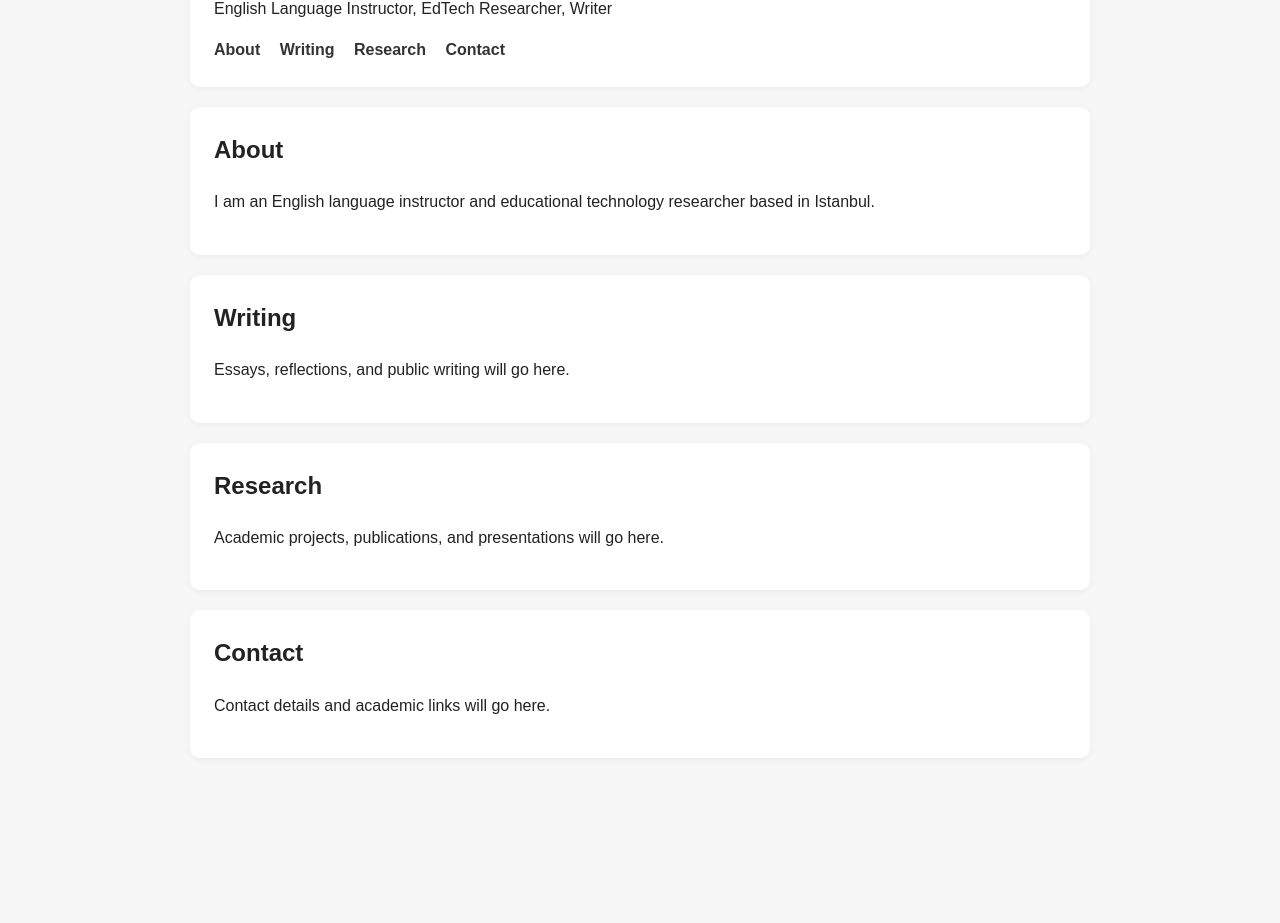
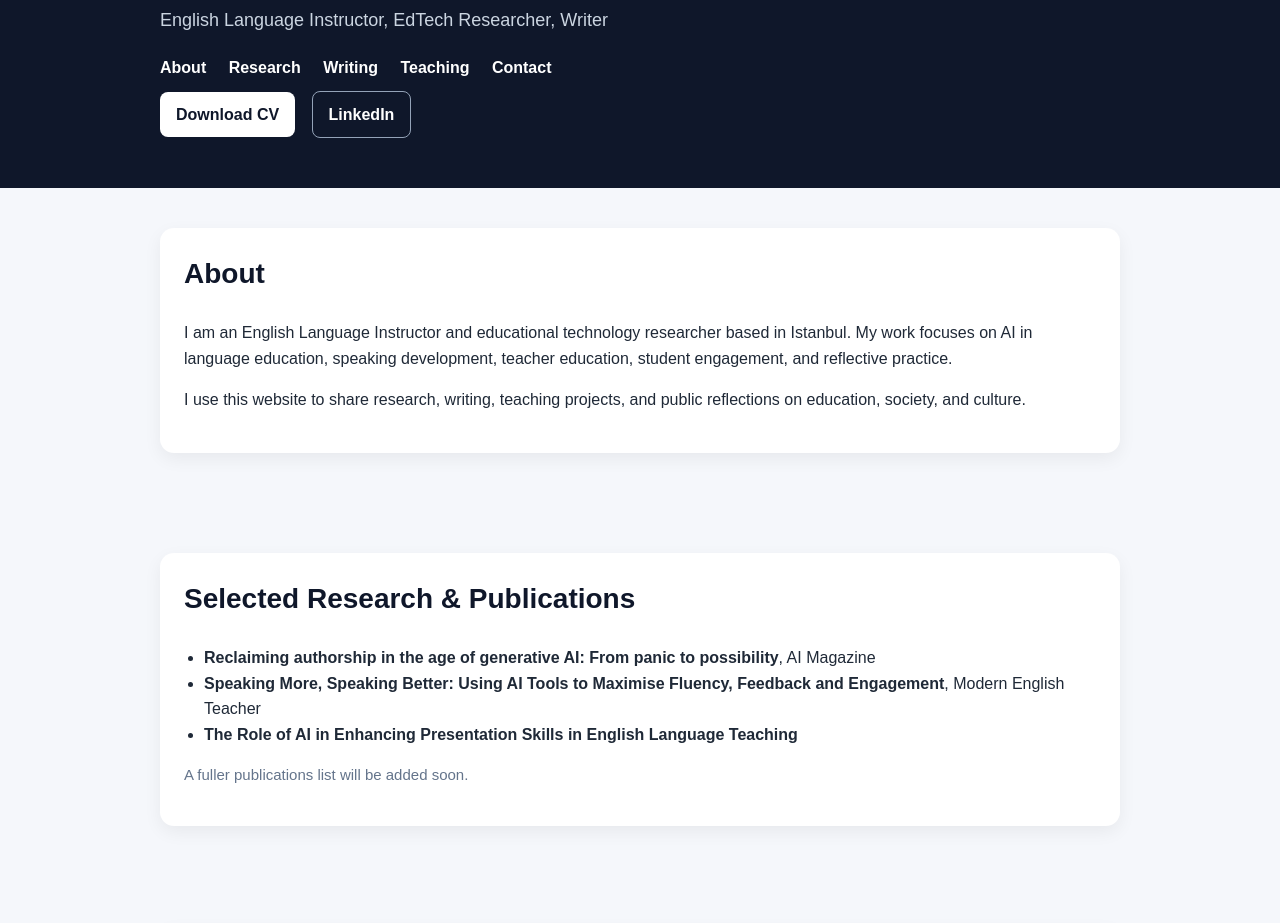
Before and after one commit to ensankherad2009-jpg/ensankherad2009-jpg.github.io, a plain HTML site: page index.html in a window 1280 px wide. Shown: the part 141-1064 px from the top of the page. Before the commit the page ends 959 px from the top, so only its background shows below. Drawn offline with Linux system fonts and the light colour scheme.

Commit message:
Update index.html

```diff
--- a/index.html
+++ b/index.html
@@ -5,63 +5,178 @@
   <meta name="viewport" content="width=device-width, initial-scale=1.0" />
   <title>Mohsen Askari</title>
   <style>
+    * { box-sizing: border-box; }
     body {
+      margin: 0;
       font-family: Arial, sans-serif;
-      max-width: 900px;
+      line-height: 1.6;
+      color: #1f2937;
+      background: #f5f7fb;
+    }
+    .container {
+      max-width: 1000px;
       margin: 0 auto;
-      padding: 40px 20px;
-      line-height: 1.6;
-      color: #222;
-      background: #f7f7f7;
+      padding: 0 20px;
     }
-    header, section {
-      background: white;
-      padding: 24px;
-      margin-bottom: 20px;
-      border-radius: 10px;
-      box-shadow: 0 2px 8px rgba(0,0,0,0.05);
+    header {
+      background: #0f172a;
+      color: white;
+      padding: 70px 0 50px;
     }
-    h1, h2 {
-      margin-top: 0;
+    header h1 {
+      margin: 0 0 10px;
+      font-size: 42px;
+    }
+    header p {
+      margin: 0 0 20px;
+      font-size: 18px;
+      color: #cbd5e1;
     }
     nav a {
-      margin-right: 15px;
+      color: white;
       text-decoration: none;
-      color: #333;
+      margin-right: 18px;
       font-weight: bold;
+    }
+    .hero-links a {
+      display: inline-block;
+      margin-right: 12px;
+      margin-top: 10px;
+      padding: 10px 16px;
+      border-radius: 8px;
+      text-decoration: none;
+      font-weight: bold;
+    }
+    .btn-primary {
+      background: white;
+      color: #0f172a;
+    }
+    .btn-secondary {
+      border: 1px solid #94a3b8;
+      color: white;
+    }
+    section {
+      padding: 40px 0;
+    }
+    .card {
+      background: white;
+      border-radius: 14px;
+      padding: 24px;
+      box-shadow: 0 6px 18px rgba(0,0,0,0.06);
+      margin-bottom: 20px;
+    }
+    h2 {
+      margin-top: 0;
+      font-size: 28px;
+      color: #0f172a;
+    }
+    ul {
+      padding-left: 20px;
+    }
+    footer {
+      padding: 30px 0 50px;
+      color: #64748b;
+      text-align: center;
+    }
+    .small {
+      color: #64748b;
+      font-size: 15px;
     }
   </style>
 </head>
 <body>
+
   <header>
+    <div class="container">
       <h1>Mohsen Askari</h1>
       <p>English Language Instructor, EdTech Researcher, Writer</p>
+
       <nav>
         <a href="#about">About</a>
+        <a href="#research">Research</a>
         <a href="#writing">Writing</a>
-      <a href="#research">Research</a>
+        <a href="#teaching">Teaching</a>
         <a href="#contact">Contact</a>
       </nav>
+
+      <div class="hero-links">
+        <a class="btn-primary" href="Mohsen-Askari-CV.pdf" target="_blank">Download CV</a>
+        <a class="btn-secondary" href="https://linkedin.com/in/michael-askari-ai" target="_blank">LinkedIn</a>
+      </div>
+    </div>
   </header>
 
   <section id="about">
+    <div class="container">
+      <div class="card">
         <h2>About</h2>
-    <p>I am an English language instructor and educational technology researcher based in Istanbul.</p>
+        <p>
+          I am an English Language Instructor and educational technology researcher based in Istanbul.
+          My work focuses on AI in language education, speaking development, teacher education,
+          student engagement, and reflective practice.
+        </p>
+        <p>
+          I use this website to share research, writing, teaching projects, and public reflections on
+          education, society, and culture.
+        </p>
+      </div>
+    </div>
+  </section>
+
+  <section id="research">
+    <div class="container">
+      <div class="card">
+        <h2>Selected Research & Publications</h2>
+        <ul>
+          <li><strong>Reclaiming authorship in the age of generative AI: From panic to possibility</strong>, AI Magazine</li>
+          <li><strong>Speaking More, Speaking Better: Using AI Tools to Maximise Fluency, Feedback and Engagement</strong>, Modern English Teacher</li>
+          <li><strong>The Role of AI in Enhancing Presentation Skills in English Language Teaching</strong></li>
+        </ul>
+        <p class="small">A fuller publications list will be added soon.</p>
+      </div>
+    </div>
   </section>
 
   <section id="writing">
+    <div class="container">
+      <div class="card">
         <h2>Writing</h2>
-    <p>Essays, reflections, and public writing will go here.</p>
+        <p>
+          This section will include essays, commentary, reflections, and longer public writing on
+          education, politics, culture, AI, and society.
+        </p>
+      </div>
+    </div>
   </section>
 
-  <section id="research">
-    <h2>Research</h2>
-    <p>Academic projects, publications, and presentations will go here.</p>
+  <section id="teaching">
+    <div class="container">
+      <div class="card">
+        <h2>Teaching & Workshops</h2>
+        <p>
+          I teach English for academic and professional purposes, develop AI-supported classroom practices,
+          and design workshops on speaking, assessment, and technology in language education.
+        </p>
+      </div>
+    </div>
   </section>
 
   <section id="contact">
+    <div class="container">
+      <div class="card">
         <h2>Contact</h2>
-    <p>Contact details and academic links will go here.</p>
+        <p>Email: mohsen.askari@bogazici.edu.tr</p>
+        <p>Location: Istanbul, Türkiye</p>
+        <p>LinkedIn: <a href="https://linkedin.com/in/michael-askari-ai" target="_blank">linkedin.com/in/michael-askari-ai</a></p>
+      </div>
+    </div>
   </section>
+
+  <footer>
+    <div class="container">
+      <p>© 2026 Mohsen Askari</p>
+    </div>
+  </footer>
+
 </body>
 </html>
```
Lines whose indentation alone changed are shown as unchanged.
